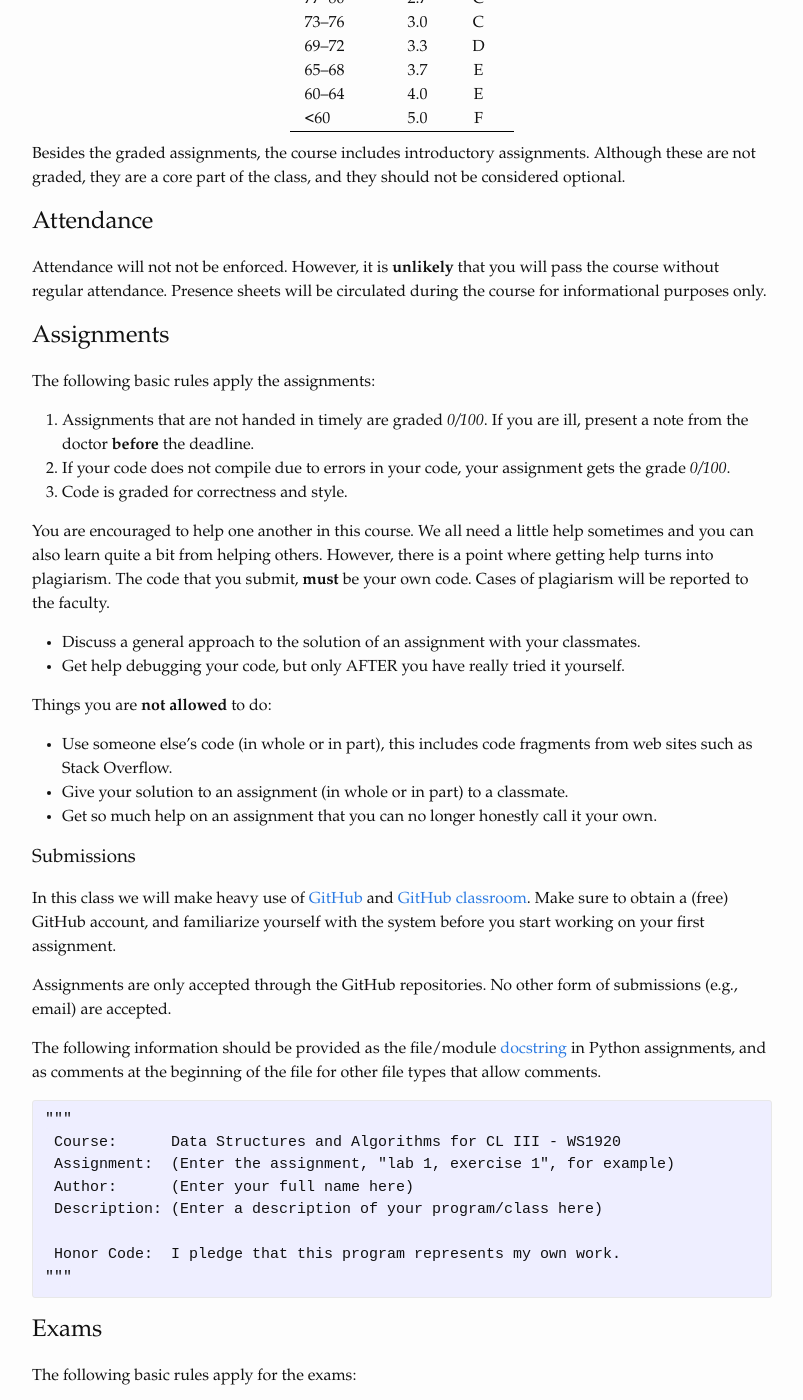
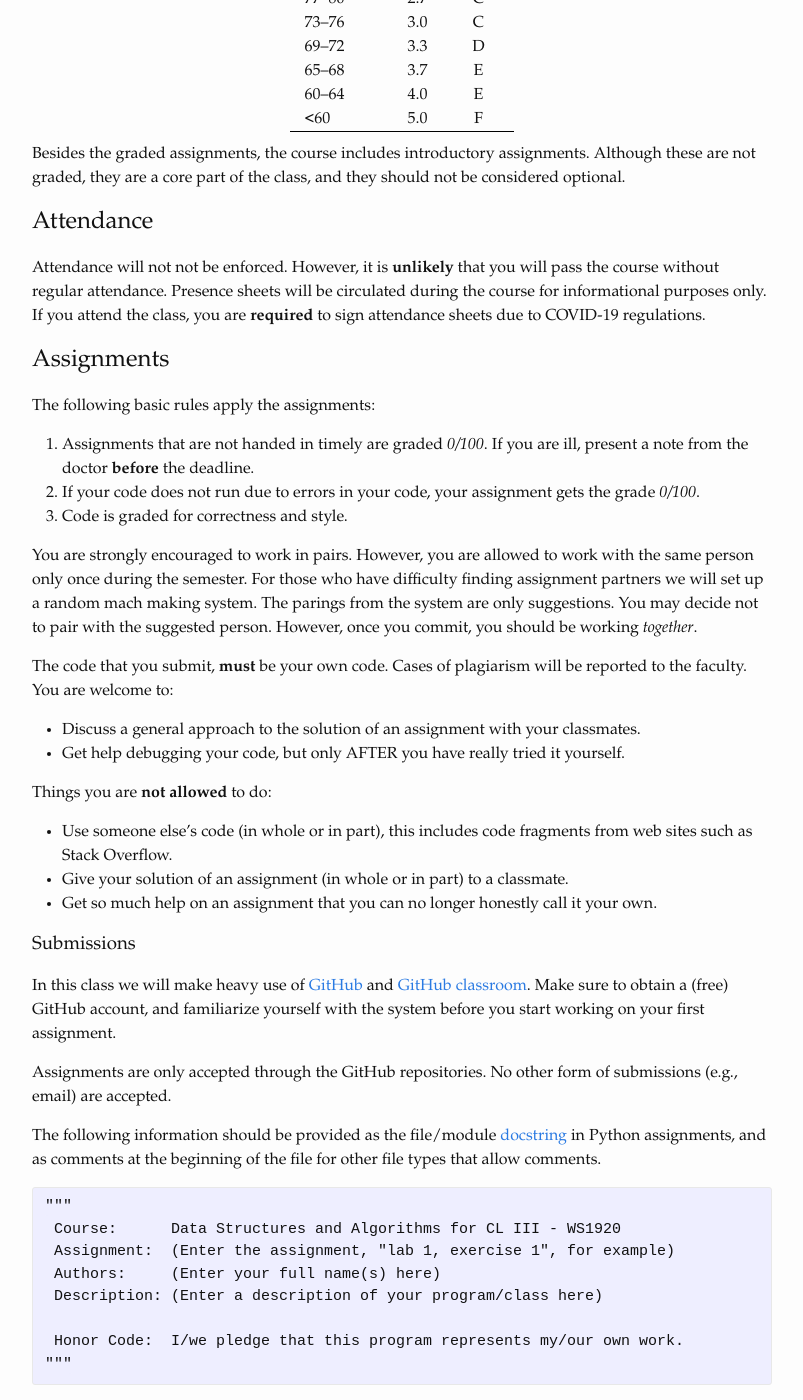
Before and after one commit to dsacl3-2020/dsacl3-2020.github.io, a Jekyll site: the page built from policy.md, in a window 1280 px wide and 1400 px high, scrolled down 389 px. Shown: the whole window, without its empty margins (238-1041 px from the left). Built offline with Jekyll 4.4.1, drawn with Linux system fonts in a browser that asks for light colours.

Commit message:
Minor revision: schedule/policy.

```diff
--- a/policy.md
+++ b/policy.md
@@ -36,6 +36,8 @@ Attendance will not not be enforced. However, it is
 **unlikely** that you will pass the course without regular
 attendance. Presence sheets will be circulated during the course for
 informational purposes only.
+If you attend the class,
+you are **required** to sign attendance sheets due to COVID-19 regulations.
 
 ## Assignments
 
@@ -43,15 +45,22 @@ The following basic rules apply the assignments:
 
 1. Assignments that are not handed in timely are graded *0/100*. If you are
    ill, present a note from the doctor **before** the deadline.
-2. If your code does not compile due to errors in your code, your
+2. If your code does not run due to errors in your code, your
    assignment gets the grade *0/100*.
 3. Code is graded for correctness and style.
 
-You are encouraged to help one another in this course. We all need a
-little help sometimes and you can also learn quite a bit from helping
-others. However, there is a point where getting help turns into
-plagiarism. The code that you submit, **must** be your own code. Cases
-of plagiarism will be reported to the faculty.
+You are strongly encouraged to work in pairs.
+However, you are allowed to work with the same person only once
+during the semester.
+For those who have difficulty finding assignment partners
+we will set up a random mach making system.
+The parings from the system are only suggestions.
+You may decide not to pair with the suggested person.
+However, once you commit, you should be working *together*.
+
+The code that you submit, **must** be your own code.
+Cases of plagiarism will be reported to the faculty.
+You are welcome to:
 
 - Discuss a general approach to the solution of an assignment with your
   classmates.
@@ -62,7 +71,7 @@ Things you are **not allowed** to do:
 
 - Use someone else's code (in whole or in part), this includes code fragments
   from web sites such as Stack Overflow.
-- Give your solution to an assignment (in whole or in part) to a classmate.
+- Give your solution of an assignment (in whole or in part) to a classmate.
 - Get so much help on an assignment that you can no longer honestly call it
   your own.
 
@@ -86,10 +95,10 @@ for other file types that allow comments.
 """
  Course:      Data Structures and Algorithms for CL III - WS1920
  Assignment:  (Enter the assignment, "lab 1, exercise 1", for example)
- Author:      (Enter your full name here)
+ Authors:     (Enter your full name(s) here)
  Description: (Enter a description of your program/class here)
 
- Honor Code:  I pledge that this program represents my own work.
+ Honor Code:  I/we pledge that this program represents my/our own work.
 """
 ~~~
 
@@ -97,10 +106,9 @@ for other file types that allow comments.
 
 The following basic rules apply for the exams:
 
-* If you are too ill to take an exam, you must inform instructors by e-mail, **at
-  least 60 minutes** before the beginning of the exam. You also need to
-  present an attest from your doctor before enrolling into the
-  re-examination.
+* If you are too ill to take an exam, you must inform instructors by e-mail,
+  **at least 60 minutes** before the beginning of the exam. You also need to
+  present an attest from your doctor before enrolling into the re-examination.
 * A re-examination of the final exam is possible, if and only if you
   failed the course, but it is still possible to get a passing overall
   grade by obtaining a higher grade on the exam.
```
Also changed, not shown: _data/schedule.yml (+23 -22 lines), lectures.md (+1 -0 lines).
